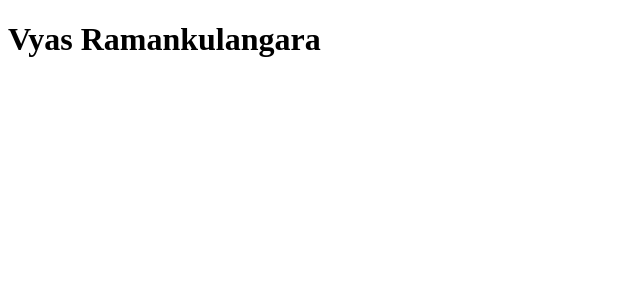
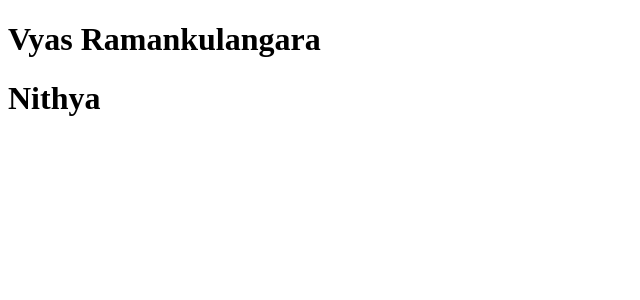
Before and after one commit to vyas0189/vyas, a Next.js app: page / in a window 1280 px wide. Shown: the top 300 px of the page, without its empty margins (0-640 px from the left). Built offline with nearby package versions, Linux system fonts and the light colour scheme.

Commit message:
Update index.tsx

```diff
--- a/pages/index.tsx
+++ b/pages/index.tsx
@@ -13,6 +13,7 @@ export default function Home() {
 
         <div>
           <h1>Vyas Ramankulangara</h1>
+          <h1>Nithya</h1>
         </div>
     </>
   );
```
